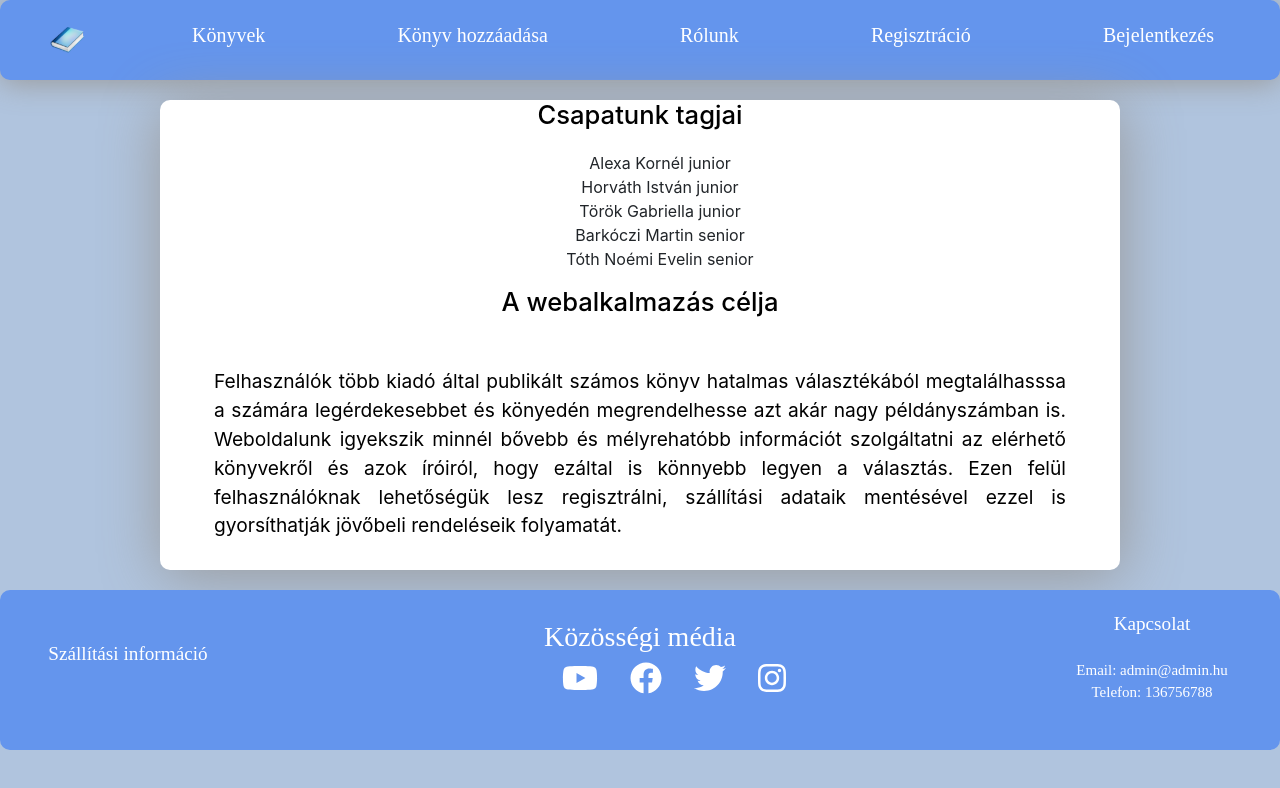
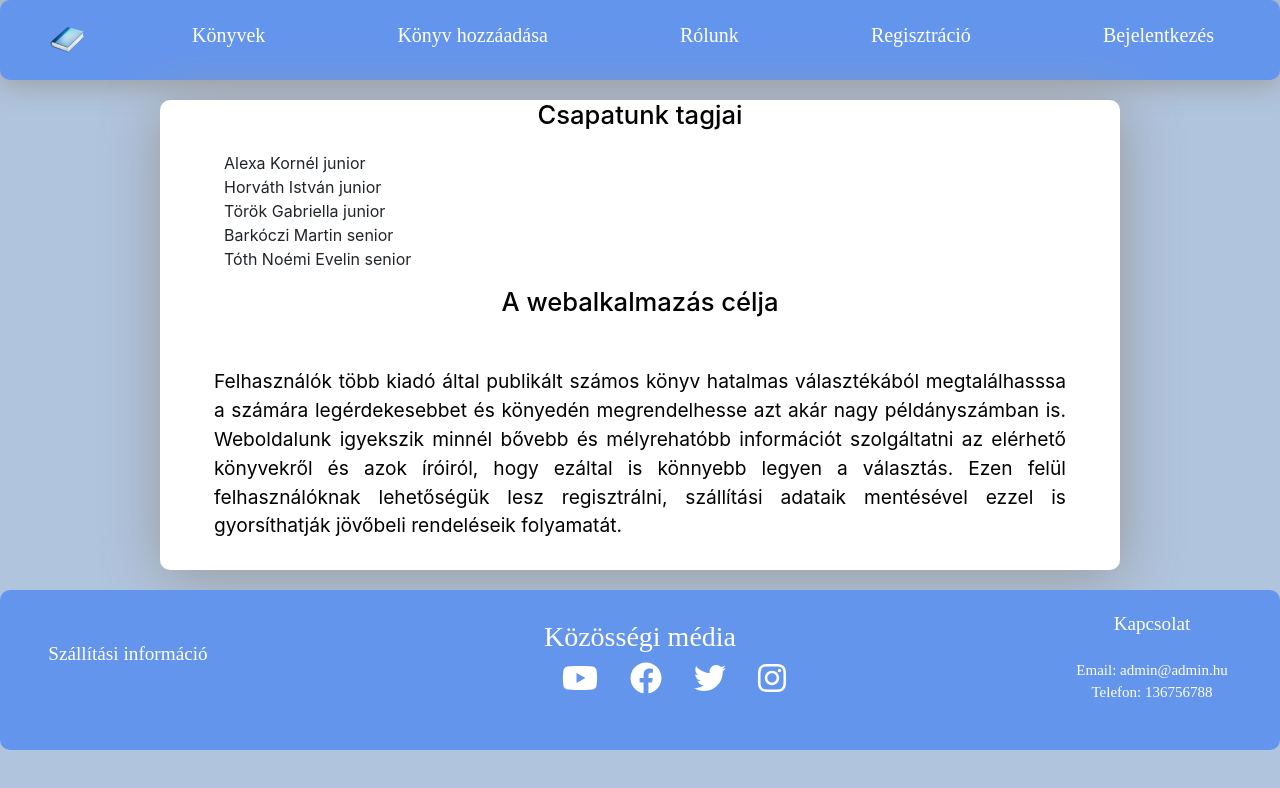
Before and after one commit to noemitth10/Ekecluded_2021-2, a React (Create React App) app in the folder client/: page /about in a window 1280 px wide. Shown: the top 788 px of the page. Built offline with nearby package versions, Linux system fonts and the light colour scheme; no server answers.

Commit message:
Update App.css
I added h3 and li style.

```diff
--- a/client/src/App.css
+++ b/client/src/App.css
@@ -12,3 +12,16 @@ hr {
   border: 1px solid black;
   width: 90%;
 }
+
+h3 {
+  text-align: center;
+  padding-top: 20px;
+}
+
+.delivery_information p {
+  text-align: left;
+}
+
+li {
+  text-align: left;
+}
```
